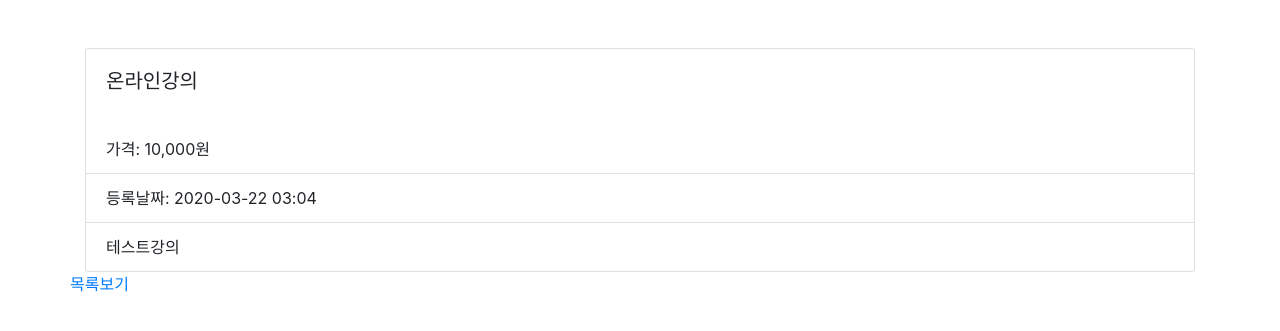
After one commit to skykchmin/shop_django, a Django app: page /product/1/ in a window 1280 px wide. The commit adds this page. Shown: the top 331 px of the page. Run offline with Django 3.2, Linux system fonts and the light colour scheme; data comes from the database, SQL or seed files in the repository; both versions use the stored data as it was after the commit; some libraries are stand-ins or nearby versions.

Commit message:
상품 상세보기 생성, 상품 명 클릭시 이동
상품 상세보기 생성, 상품 명 클릭시 이동

[200331]

```diff
--- a/store_venv/store_env/store_django/product/models.py
+++ b/store_venv/store_env/store_django/product/models.py
@@ -2,6 +2,7 @@ from django.db import models
 
 # Create your models here.
 class Product(models.Model):
+    objects = models.Manager()
     name = models.CharField(max_length=256, verbose_name='상품명')
     price = models.IntegerField(verbose_name='상품가격')
     description = models.TextField(verbose_name='상품설명')
--- a/store_venv/store_env/store_django/product/templates/product.html
+++ b/store_venv/store_env/store_django/product/templates/product.html
@@ -17,7 +17,7 @@
                 {% for product in product_list %}
                 <tr>
                     <th scope="row">{{ product.id }}</th>
-                    <th>{{ product.name }}</th>
+                    <th><a href="/product/{{ product.id }}">{{ product.name }}</a></th> <!-- 상품명 링크 연결 -->
                     <th>{{ product.price|intcomma }}원</th>  <!-- 세자리수마다 콤마 -->
                     <th>{{ product.register_date|date:'Y-m-d H:i'}}</th> <!-- 년월일 보기좋게 -->
                 </tr>
--- /dev/null
+++ b/store_venv/store_env/store_django/product/templates/product_detail.html
@@ -0,0 +1,23 @@
+{% extends "base.html" %}
+{% load humanize %}
+{% block contents %}
+<div class="row mt-5">
+    <div class="col-12">
+        <div class="card" style="width: 100%;">
+            <div class="card-body">
+                <h5 class="card-title"> {{ product.name }}</h5>
+            </div>
+            <ul class="list-group list-group-flush">
+                <li class="list-group-item">가격: {{ product.price|intcomma }}원</li> <!-- 세자리수마다 콤마 -->
+                <li class="list-group-item">등록날짜: {{ product.register_date|date:'Y-m-d H:i'}}</li>
+                <li class="list-group-item">{{ product.description|safe}}</li> <!-- 년월일 보기좋게 / 태그를 html로 바꿔준다-->
+            </ul>
+        </div>
+    </div>
+    <div class="row">
+        <div class="col-12">
+            <a href="/product/">목록보기</a>
+        </div>
+    </div>
+</div>
+{% endblock %}
--- a/store_venv/store_env/store_django/product/views.py
+++ b/store_venv/store_env/store_django/product/views.py
@@ -1,5 +1,5 @@
 from django.shortcuts import render
-from django.views.generic import ListView
+from django.views.generic import ListView, DetailView
 from .models import Product
 
 # from django.views.generic import FormView
@@ -19,3 +19,8 @@ class ProductList(ListView):
     # template_name = 'register_product.html'
     # form_class = RegisterForm
     # success_url = '/product'
+
+class ProductDetail(DetailView):
+    template_name = 'product_detail.html'
+    queryset = Product.objects.all() # 어떤 모델을 지정하는게 아니라 쿼리셋을 지정
+    context_object_name = 'product'
--- a/store_venv/store_env/store_django/store_django/urls.py
+++ b/store_venv/store_env/store_django/store_django/urls.py
@@ -16,7 +16,7 @@ Including another URLconf
 from django.contrib import admin
 from django.urls import path
 from stuser.views import index, RegisterView, LoginView
-from product.views import ProductList
+from product.views import ProductList, ProductDetail
 
 urlpatterns = [
     path('admin/', admin.site.urls),
@@ -24,6 +24,6 @@ urlpatterns = [
     path('register/', RegisterView.as_view()),
     path('login/', LoginView.as_view()),
     path('product/', ProductList.as_view()),
-    ###
+    path('product/<int:pk>/', ProductDetail.as_view())
     # path('product/create/', ProductCreate.as_view())
 ]
--- a/store_venv/store_env/store_django/stuser/templates/base.html
+++ b/store_venv/store_env/store_django/stuser/templates/base.html
@@ -4,14 +4,11 @@
     <meta charset="UTF-8">
     <meta name="viewport" content="width=device-width, initial-scale=1.0">
     <title>Document</title>
-
     <link rel="stylesheet" href="https://stackpath.bootstrapcdn.com/bootstrap/4.4.1/css/bootstrap.min.css" integrity="sha384-Vkoo8x4CGsO3+Hhxv8T/Q5PaXtkKtu6ug5TOeNV6gBiFeWPGFN9MuhOf23Q9Ifjh" crossorigin="anonymous">
-
     <script src="https://code.jquery.com/jquery-3.4.1.slim.min.js" integrity="sha384-J6qa4849blE2+poT4WnyKhv5vZF5SrPo0iEjwBvKU7imGFAV0wwj1yYfoRSJoZ+n" crossorigin="anonymous"></script>
     <script src="https://cdn.jsdelivr.net/npm/popper.js@1.16.0/dist/umd/popper.min.js" integrity="sha384-Q6E9RHvbIyZFJoft+2mJbHaEWldlvI9IOYy5n3zV9zzTtmI3UksdQRVvoxMfooAo" crossorigin="anonymous"></script>
     <script src="https://stackpath.bootstrapcdn.com/bootstrap/4.4.1/js/bootstrap.min.js" integrity="sha384-wfSDF2E50Y2D1uUdj0O3uMBJnjuUD4Ih7YwaYd1iqfktj0Uod8GCExl3Og8ifwB6" crossorigin="anonymous"></script>
-    {% block header %}
-    <!-- header block을 상속해놓고, header가 필요할 때 block header를 지정해서 그때그떄 추가해준다 -->
+    {% block header %}<!-- header block을 상속해놓고, header가 필요할 때 block header를 지정해서 그때그떄 추가해준다 -->
     {% endblock %}
 </head>
 <body>
```
Also changed, not shown: store_venv/store_env/store_django/db.sqlite3.
